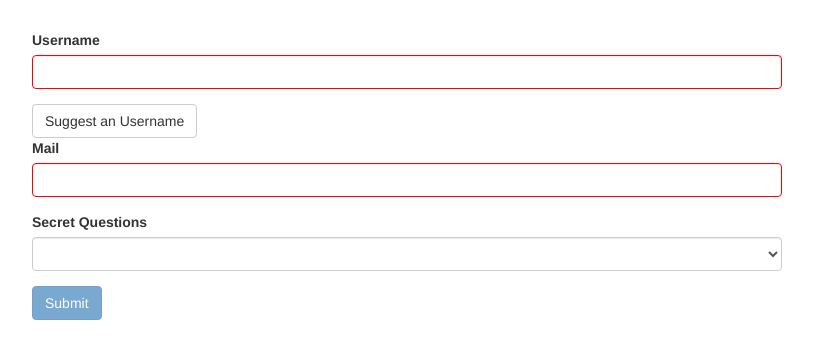
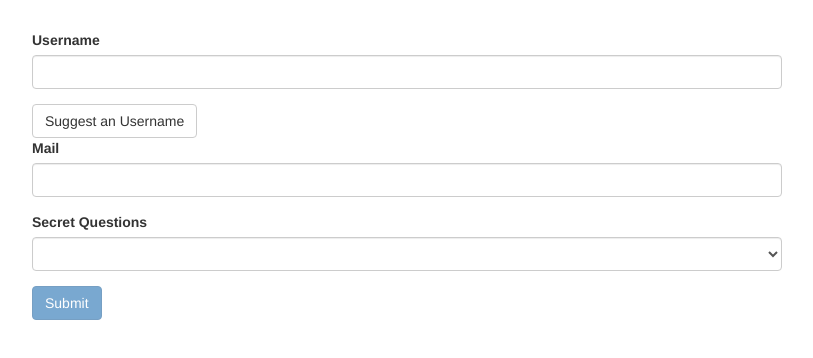
Before and after one commit to vidhya03/forms-td-start, an Angular app: page / in a window 1280 px wide. Shown: the top 358 px of the page, without its empty margins (233-1046 px from the left). Built offline with nearby package versions, Linux system fonts and the light colour scheme.

Commit message:
added validation in css

```diff
--- a/src/app/app.component.css
+++ b/src/app/app.component.css
@@ -2,6 +2,6 @@
   margin-top: 30px;
 }
 
-input.ng-invalid {
+input.ng-invalid.ng-touched{
   border : solid 1px red;
 }
```
